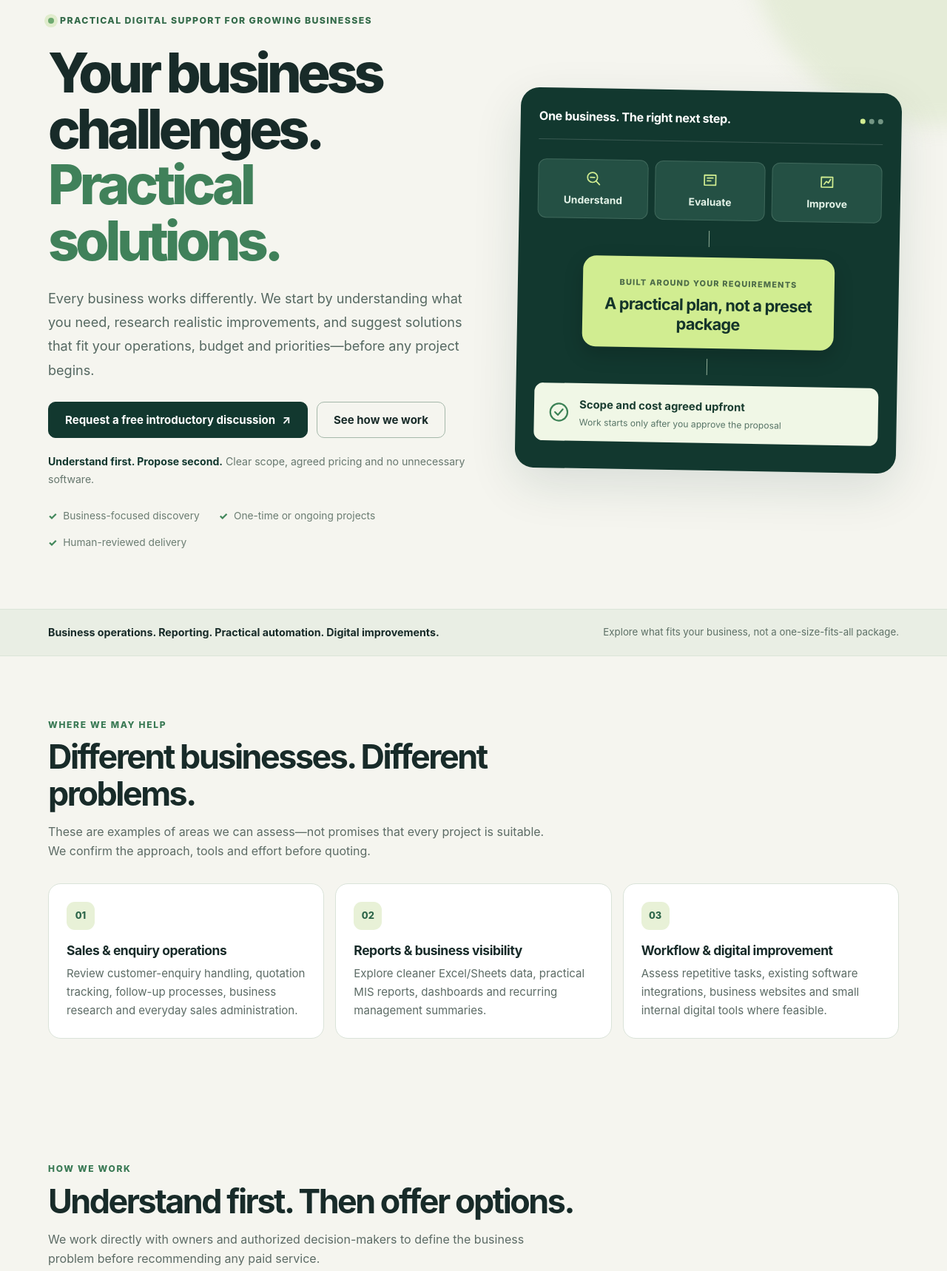
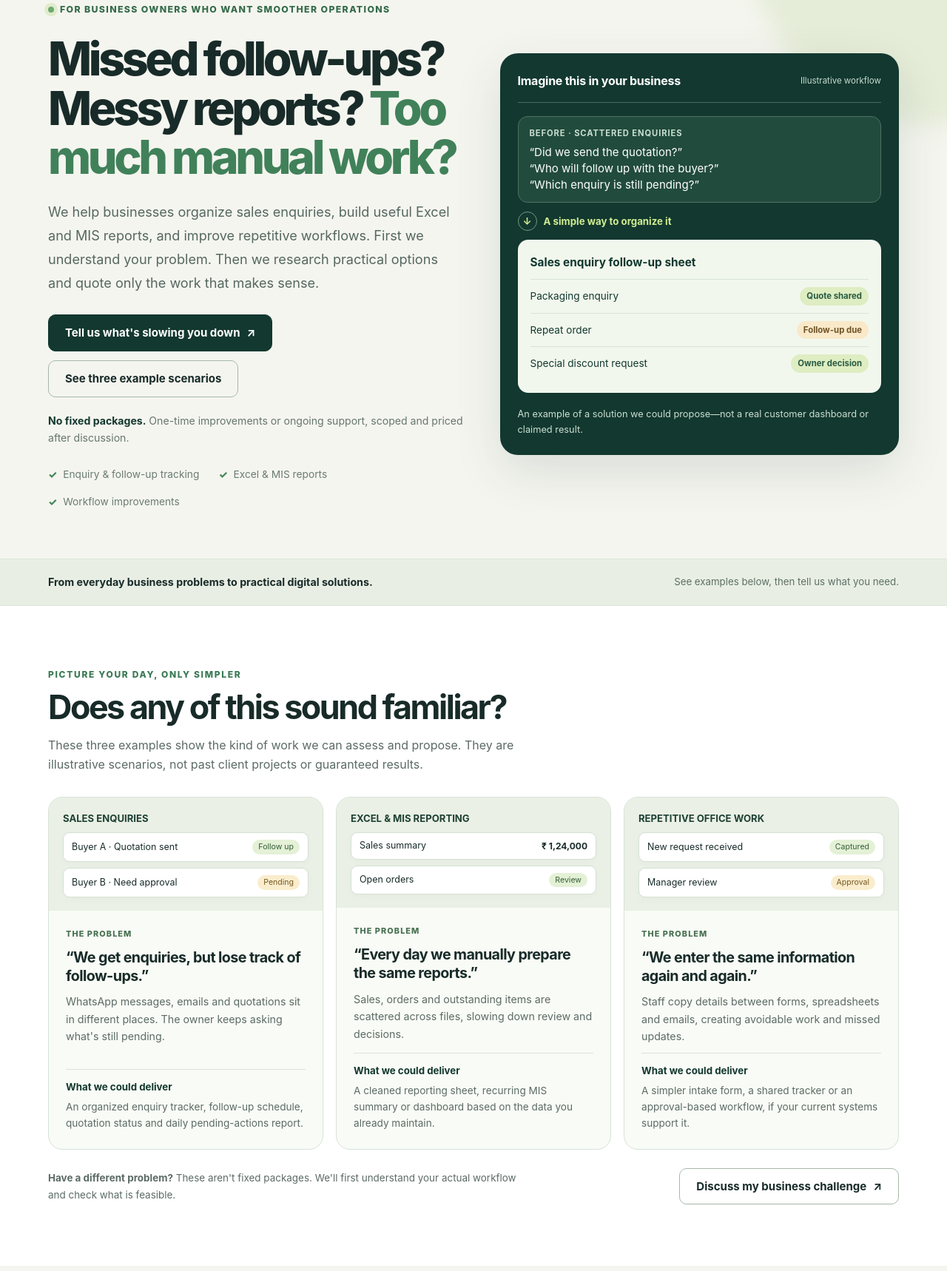
Before and after one commit to mohit8188-afk/mohit-business-website, a plain HTML site: page index.html in a window 1280 px wide. Shown: the part 151-1869 px from the top of the page at 74% size. Drawn offline with Linux system fonts and the light colour scheme.

Commit message:
Explain digital services through concrete visual business stories
* Show concrete business scenarios and visual storytelling on home page

* Explain illustrative website examples and no fabricated case studies

* Clarify scenarios are illustrative, not client case studies

```diff
--- a/index.html
+++ b/index.html
@@ -4,12 +4,12 @@
   <meta charset="utf-8">
   <meta name="viewport" content="width=device-width, initial-scale=1">
   <meta name="theme-color" content="#f5f5ef">
-  <meta name="description" content="Practical, tailored business improvement and digital services for growing businesses. Discuss your challenge, explore realistic options, and agree a clear project scope before implementation.">
+  <meta name="description" content="Missing customer follow-ups, messy Excel reports or repetitive office work? Explore practical sales tracking, management reports and workflow improvements tailored to your business.">
   <link rel="canonical" href="https://business.mohitsharma.click/">
   <meta property="og:type" content="website">
   <meta property="og:url" content="https://business.mohitsharma.click/">
   <meta property="og:title" content="Mohit Sharma | Business Improvement & Digital Services">
-  <meta property="og:description" content="Tell us what is slowing your business down. We explore suitable solutions, propose clear options and agree one-time or ongoing work based on your needs.">
+  <meta property="og:description" content="From scattered WhatsApp enquiries to clear follow-up trackers, useful management reports and simpler workflows. See examples, then discuss your business challenge.">
   <title>Mohit Sharma | Business Improvement &amp; Digital Services</title>
   <style>
     :root{--ink:#182b29;--muted:#5c6b65;--deep:#12382f;--accent:#d1ed91;--paper:#f5f5ef;--white:#fff;--line:#dae3d9;--shadow:0 22px 65px rgba(18,56,47,.12)}
@@ -113,6 +113,49 @@
     @media(max-width:970px){.hero-grid{grid-template-columns:1fr;gap:38px}.dashboard{max-width:550px;transform:none}.hero{padding-top:63px}.faq-grid,.contact-wrap{grid-template-columns:1fr;gap:25px}.faq-grid .section-head{margin-bottom:0}.contact-info{min-height:auto}.contact-info h2{max-width:600px}}
     @media(max-width:650px){.wrap{width:calc(100% - 32px)}.nav{min-height:68px}.navlinks{gap:10px}.navlinks>a:not(.btn){display:none}.navlinks .btn{font-size:.78rem;padding:10px 12px}.hero{padding:48px 0 52px}.hero-grid{gap:32px}h1{font-size:clamp(2.7rem,11vw,4.1rem)}.hero-lead{font-size:1.02rem}.hero-foot{gap:8px 18px}.dashboard{padding:16px;border-radius:19px}.dash-stage{padding-top:22px}.connector{padding:10px 5px}.connector b{font-size:.75rem}.center-node{width:86%}.bar .wrap{display:block}.bar span{display:block;margin-top:4px}.content{padding:58px 0!important}.steps,.fields{grid-template-columns:1fr}.step{min-height:auto}.field.full{grid-column:auto}.contact-form,.contact-info{padding:22px}.foot{align-items:start;flex-direction:column;gap:7px}}
     @media(prefers-reduced-motion:reduce){html{scroll-behavior:auto}.btn{transition:none}.btn:hover{transform:none}}
+
+    /* Illustrative scenarios: visual storytelling without fictitious client results */
+    .story-note{font-size:.8rem;color:#61746a;margin:13px 0 0}
+    .hero{padding:69px 0 66px}
+    .hero-grid{grid-template-columns:minmax(0,1.02fr) minmax(360px,.98fr);gap:49px}
+    .hero h1{font-size:clamp(2.9rem,4.9vw,4.95rem);line-height:1.06}
+    .story-preview{background:var(--deep);color:#fff;border-radius:24px;padding:24px;box-shadow:var(--shadow)}
+    .story-preview-header{display:flex;justify-content:space-between;align-items:center;gap:12px;padding-bottom:15px;border-bottom:1px solid #486a5d}
+    .story-preview-header b{letter-spacing:-.015em}
+    .story-preview-header span{font-size:.72rem;color:#c7dbd1}
+    .workflow-demo{display:grid;gap:12px;padding:18px 0}
+    .workflow-message{border:1px solid #517063;border-radius:13px;padding:13px 15px;background:#214b3d}
+    .workflow-message small{color:#c8ded0;font-size:.7rem;display:block;text-transform:uppercase;letter-spacing:.08em;font-weight:750}
+    .workflow-message p{margin:6px 0 0;font-size:.94rem;line-height:1.45}
+    .workflow-line{display:flex;align-items:center;gap:9px;color:var(--accent);font-size:.83rem;font-weight:750}
+    .workflow-line:before{content:"↓";border:1px solid #739987;border-radius:50%;height:24px;width:24px;display:grid;place-items:center}
+    .workflow-board{background:#f2f7ed;color:var(--deep);padding:17px;border-radius:14px}
+    .workflow-board b{font-size:.96rem}
+    .workflow-row{display:flex;justify-content:space-between;align-items:center;gap:10px;border-top:1px solid #d7e3d5;padding:10px 0;font-size:.85rem}
+    .workflow-row:first-of-type{margin-top:9px}
+    .status-tag{display:inline-block;border-radius:18px;padding:3px 9px;font-size:.71rem;font-weight:750;background:#deedc2;color:#285b42;white-space:nowrap}
+    .status-tag.wait{background:#f9e9c9;color:#715327}
+    .story-section{background:#fff}
+    .story-cards{display:grid;grid-template-columns:repeat(3,minmax(0,1fr));gap:17px}
+    .story-card{background:#f9fbf6;border:1px solid #d7e2d8;border-radius:19px;overflow:hidden;display:flex;flex-direction:column}
+    .story-art{padding:18px 19px;min-height:139px;background:#eaf0e5;display:flex;flex-direction:column;justify-content:center;gap:8px}
+    .story-art b{color:#1f4135;font-size:.82rem}
+    .story-art .mock{background:#fff;border:1px solid #d4e0d3;border-radius:9px;padding:9px 11px;display:flex;align-items:center;justify-content:space-between;gap:9px;font-size:.78rem;line-height:1.3;box-shadow:0 3px 12px rgba(0,0,0,.025)}
+    .story-art .mock strong{font-size:.75rem}
+    .mock-pill{border-radius:16px;background:#e4f1d6;color:#355e37;padding:3px 8px;font-size:.66rem;white-space:nowrap}
+    .mock-pill.amber{background:#faedcd;color:#775821}
+    .story-content{padding:23px;display:flex;flex-direction:column;gap:10px;flex:1}
+    .story-content h3{font-size:1.23rem;line-height:1.28;letter-spacing:-.03em;margin:0}
+    .story-content p{margin:0;color:var(--muted);font-size:.89rem;line-height:1.65}
+    .story-label{font-size:.68rem!important;font-weight:850;letter-spacing:.1em;text-transform:uppercase;color:#487051!important}
+    .story-solution{margin-top:auto;border-top:1px solid #d8e5d9;padding-top:13px}
+    .story-solution b{color:var(--deep);display:block;font-size:.83rem}
+    .story-solution p{font-size:.85rem;margin-top:4px}
+    .story-footer{margin-top:25px;display:flex;align-items:center;justify-content:space-between;gap:14px;flex-wrap:wrap}
+    .story-footer p{margin:0;color:var(--muted);font-size:.84rem;max-width:660px}
+    @media(max-width:970px){.story-cards{grid-template-columns:1fr 1fr}.story-preview{max-width:570px}.hero-grid{grid-template-columns:1fr}}
+    @media(max-width:650px){.hero h1{font-size:clamp(2.6rem,10.5vw,3.55rem)}.story-cards{grid-template-columns:1fr}.story-preview{padding:17px}.story-art{min-height:125px}.story-footer .btn{width:100%}}
+
   </style>
 </head>
 <body>
@@ -121,55 +164,98 @@
   <nav class="wrap nav" aria-label="Main navigation">
     <a class="brand" href="#top"><span class="brand-mark" aria-hidden="true">MS</span><span>Mohit Sharma<small>Business improvement &amp; digital services</small></span></a>
     <div class="navlinks">
-      <a href="#services">What we can explore</a><a href="#approach">Our approach</a><a href="#faq">FAQs</a>
-      <a class="btn dark" href="#connect">Discuss your challenge <span aria-hidden="true">↗</span></a>
+      <a href="#services">See examples</a><a href="#approach">Our approach</a><a href="#faq">FAQs</a>
+      <a class="btn dark" href="#connect">Get ideas for my business <span aria-hidden="true">↗</span></a>
     </div>
   </nav>
 </header>
 <main id="main">
+
   <section class="hero" id="top" aria-labelledby="hero-title">
     <div class="wrap hero-grid">
       <div>
-        <div class="eyebrow">Practical digital support for growing businesses</div>
-        <h1 id="hero-title">Your business challenges. <em>Practical solutions.</em></h1>
-        <p class="hero-lead">Every business works differently. We start by understanding what you need, research realistic improvements, and suggest solutions that fit your operations, budget and priorities—before any project begins.</p>
+        <div class="eyebrow">For business owners who want smoother operations</div>
+        <h1 id="hero-title">Missed follow-ups? Messy reports? <em>Too much manual work?</em></h1>
+        <p class="hero-lead">We help businesses organize sales enquiries, build useful Excel and MIS reports, and improve repetitive workflows. First we understand your problem. Then we research practical options and quote only the work that makes sense.</p>
         <div class="actions">
-          <a class="btn dark" href="#connect">Request a free introductory discussion <span aria-hidden="true">↗</span></a>
-          <a class="btn ghost" href="#approach">See how we work</a>
+          <a class="btn dark" href="#connect">Tell us what's slowing you down <span aria-hidden="true">↗</span></a>
+          <a class="btn ghost" href="#services">See three example scenarios</a>
         </div>
-        <p class="micro"><strong>Understand first. Propose second.</strong> Clear scope, agreed pricing and no unnecessary software.</p>
-        <div class="hero-foot"><span>Business-focused discovery</span><span>One-time or ongoing projects</span><span>Human-reviewed delivery</span></div>
+        <p class="micro"><strong>No fixed packages.</strong> One-time improvements or ongoing support, scoped and priced after discussion.</p>
+        <div class="hero-foot"><span>Enquiry &amp; follow-up tracking</span><span>Excel &amp; MIS reports</span><span>Workflow improvements</span></div>
       </div>
-      <div class="dashboard" aria-label="Illustration of a business problem, a practical plan and a reviewed delivery">
-        <div class="dash-head"><b>One business. The right next step.</b><div class="dots" aria-hidden="true"><i></i><i></i><i></i></div></div>
-        <div class="dash-stage">
-          <div class="connectors">
-            <div class="connector"><svg aria-hidden="true" width="23" height="23" viewBox="0 0 24 24" fill="none" stroke-width="1.8" stroke-linecap="round" stroke-linejoin="round"><circle cx="11" cy="11" r="7"/><path d="m16 16 5 5M8 11h6"/></svg><b>Understand</b></div>
-            <div class="connector"><svg aria-hidden="true" width="23" height="23" viewBox="0 0 24 24" fill="none" stroke-width="1.8" stroke-linecap="round" stroke-linejoin="round"><path d="M4 5h16v14H4zM8 9h8M8 13h5"/></svg><b>Evaluate</b></div>
-            <div class="connector"><svg aria-hidden="true" width="23" height="23" viewBox="0 0 24 24" fill="none" stroke-width="1.8" stroke-linecap="round" stroke-linejoin="round"><path d="M4 19V5h16v14H4zM8 15l3-4 3 2 3-5"/></svg><b>Improve</b></div>
+      <div class="story-preview" aria-label="Illustrative example of organizing customer enquiries into a follow-up tracker">
+        <div class="story-preview-header"><b>Imagine this in your business</b><span>Illustrative workflow</span></div>
+        <div class="workflow-demo">
+          <div class="workflow-message"><small>Before · scattered enquiries</small><p>“Did we send the quotation?”<br>“Who will follow up with the buyer?”<br>“Which enquiry is still pending?”</p></div>
+          <div class="workflow-line">A simple way to organize it</div>
+          <div class="workflow-board">
+            <b>Sales enquiry follow-up sheet</b>
+            <div class="workflow-row"><span>Packaging enquiry</span><span class="status-tag">Quote shared</span></div>
+            <div class="workflow-row"><span>Repeat order</span><span class="status-tag wait">Follow-up due</span></div>
+            <div class="workflow-row"><span>Special discount request</span><span class="status-tag">Owner decision</span></div>
           </div>
-          <div class="dash-line" aria-hidden="true"></div>
-          <div class="center-node"><span>Built around your requirements</span><strong>A practical plan, not a preset package</strong></div>
-          <div class="dash-line" aria-hidden="true"></div>
-          <div class="dash-outcome"><svg aria-hidden="true" width="31" height="31" viewBox="0 0 24 24" fill="none" stroke-width="1.7" stroke-linecap="round" stroke-linejoin="round"><circle cx="12" cy="12" r="9"/><path d="m8 12 3 3 5-6"/></svg><div><b>Scope and cost agreed upfront</b><small>Work starts only after you approve the proposal</small></div></div>
         </div>
+        <p class="story-note" style="color:#ccded1;margin-top:0">An example of a solution we could propose—not a real customer dashboard or claimed result.</p>
       </div>
     </div>
   </section>
-  <div class="bar"><div class="wrap"><b>Business operations. Reporting. Practical automation. Digital improvements.</b><span>Explore what fits your business, not a one-size-fits-all package.</span></div></div>
-  <section class="content" id="services">
+  <div class="bar"><div class="wrap"><b>From everyday business problems to practical digital solutions.</b><span>See examples below, then tell us what you need.</span></div></div>
+
+  <section class="content story-section" id="services">
     <div class="wrap">
-      <div class="section-head"><div class="kicker">Where we may help</div><h2>Different businesses. Different problems.</h2><p>These are examples of areas we can assess—not promises that every project is suitable. We confirm the approach, tools and effort before quoting.</p></div>
-      <div class="steps">
-        <article class="step"><span class="num">01</span><h3>Sales &amp; enquiry operations</h3><p>Review customer-enquiry handling, quotation tracking, follow-up processes, business research and everyday sales administration.</p></article>
-        <article class="step"><span class="num">02</span><h3>Reports &amp; business visibility</h3><p>Explore cleaner Excel/Sheets data, practical MIS reports, dashboards and recurring management summaries.</p></article>
-        <article class="step"><span class="num">03</span><h3>Workflow &amp; digital improvement</h3><p>Assess repetitive tasks, existing software integrations, business websites and small internal digital tools where feasible.</p></article>
+      <div class="section-head">
+        <div class="kicker">Picture your day, only simpler</div>
+        <h2>Does any of this sound familiar?</h2>
+        <p>These three examples show the kind of work we can assess and propose. They are illustrative scenarios, not past client projects or guaranteed results.</p>
       </div>
+      <div class="story-cards">
+        <article class="story-card">
+          <div class="story-art" aria-label="Example of a quotation and customer follow-up tracker">
+            <b>SALES ENQUIRIES</b>
+            <div class="mock"><span>Buyer A · Quotation sent</span><span class="mock-pill">Follow up</span></div>
+            <div class="mock"><span>Buyer B · Need approval</span><span class="mock-pill amber">Pending</span></div>
+          </div>
+          <div class="story-content">
+            <p class="story-label">The problem</p>
+            <h3>“We get enquiries, but lose track of follow-ups.”</h3>
+            <p>WhatsApp messages, emails and quotations sit in different places. The owner keeps asking what's still pending.</p>
+            <div class="story-solution"><b>What we could deliver</b><p>An organized enquiry tracker, follow-up schedule, quotation status and daily pending-actions report.</p></div>
+          </div>
+        </article>
+        <article class="story-card">
+          <div class="story-art" aria-label="Example of a simple management sales report">
+            <b>EXCEL &amp; MIS REPORTING</b>
+            <div class="mock"><span>Sales summary</span><strong>₹ 1,24,000</strong></div>
+            <div class="mock"><span>Open orders</span><span class="mock-pill">Review</span></div>
+          </div>
+          <div class="story-content">
+            <p class="story-label">The problem</p>
+            <h3>“Every day we manually prepare the same reports.”</h3>
+            <p>Sales, orders and outstanding items are scattered across files, slowing down review and decisions.</p>
+            <div class="story-solution"><b>What we could deliver</b><p>A cleaned reporting sheet, recurring MIS summary or dashboard based on the data you already maintain.</p></div>
+          </div>
+        </article>
+        <article class="story-card">
+          <div class="story-art" aria-label="Example of an office workflow with review and approval">
+            <b>REPETITIVE OFFICE WORK</b>
+            <div class="mock"><span>New request received</span><span class="mock-pill">Captured</span></div>
+            <div class="mock"><span>Manager review</span><span class="mock-pill amber">Approval</span></div>
+          </div>
+          <div class="story-content">
+            <p class="story-label">The problem</p>
+            <h3>“We enter the same information again and again.”</h3>
+            <p>Staff copy details between forms, spreadsheets and emails, creating avoidable work and missed updates.</p>
+            <div class="story-solution"><b>What we could deliver</b><p>A simpler intake form, a shared tracker or an approval-based workflow, if your current systems support it.</p></div>
+          </div>
+        </article>
+      </div>
+      <div class="story-footer"><p><strong>Have a different problem?</strong> These aren't fixed packages. We'll first understand your actual workflow and check what is feasible.</p><a class="btn ghost" href="#connect">Discuss my business challenge <span aria-hidden="true">↗</span></a></div>
     </div>
   </section>
   <section class="content" id="approach">
     <div class="wrap">
-      <div class="section-head"><div class="kicker">How we work</div><h2>Understand first. Then offer options.</h2><p>We work directly with owners and authorized decision-makers to define the business problem before recommending any paid service.</p></div>
+      <div class="section-head"><div class="kicker">From discussion to delivery</div><h2>We listen. We propose. You decide.</h2><p>We do not sell a preset tool or package. Your requirements come first, and you approve the price and scope before implementation starts.</p></div>
       <div class="steps">
         <article class="step"><span class="num">01</span><h3>Free introductory discussion</h3><p>Tell us what's taking time, costing money or limiting visibility. We listen and check whether the challenge is a fit for further work.</p></article>
         <article class="step"><span class="num">02</span><h3>Research &amp; propose</h3><p>For suitable opportunities, we evaluate practical approaches and share scoped options, deliverables, limitations and a clear quotation. A deeper audit may be separately priced.</p></article>
@@ -194,8 +280,8 @@
     <div class="wrap contact-wrap">
       <div class="contact-info">
         <div class="kicker">Start with the business problem</div>
-        <h2>What would you like to improve?</h2>
-        <p>Tell us a little about how your business works and where you need help. We can then discuss whether a practical project makes sense.</p>
+        <h2>Tell us what is slowing you down.</h2>
+        <p>Missed follow-ups? Complicated reporting? Repetitive office work? Or something else entirely? Share your challenge and we can explore the practical next step.</p>
         <p class="small">Prefer email? <a href="mailto:mohit@mohitsharma.click?subject=Business%20discovery%20enquiry">mohit@mohitsharma.click</a></p>
       </div>
       <div class="contact-form">
@@ -207,7 +293,7 @@
             <div class="field"><label for="business">Business name *</label><input id="business" name="business" required maxlength="120" autocomplete="organization" placeholder="Company name"></div>
             <div class="field"><label for="email">Work email *</label><input id="email" name="email" type="email" required maxlength="150" autocomplete="email" placeholder="you@company.com"></div>
             <div class="field"><label for="phone">Phone (optional)</label><input id="phone" name="phone" type="tel" maxlength="35" autocomplete="tel" placeholder="+91 ..."></div>
-            <div class="field full"><label for="challenge">What challenge are you trying to solve? *</label><textarea id="challenge" name="challenge" required maxlength="2500" placeholder="A few sentences about your current process, problem or result you want to improve..."></textarea></div>
+            <div class="field full"><label for="challenge">What challenge are you trying to solve? *</label><textarea id="challenge" name="challenge" required maxlength="2500" placeholder="Example: Enquiries come on WhatsApp and email, but our team has no follow-up tracker. We want to see what is pending every evening."></textarea></div>
           </div>
           <div class="form-submit"><button type="submit" class="btn dark">Open my email request <span aria-hidden="true">↗</span></button>
           <p class="form-note">Your email app opens with a draft; press Send there to contact us. This website does not store your answers, send messages itself, book meetings or start paid work. Any further work is discussed and agreed separately.</p></div>
```
Also changed, not shown: 1 other file.
